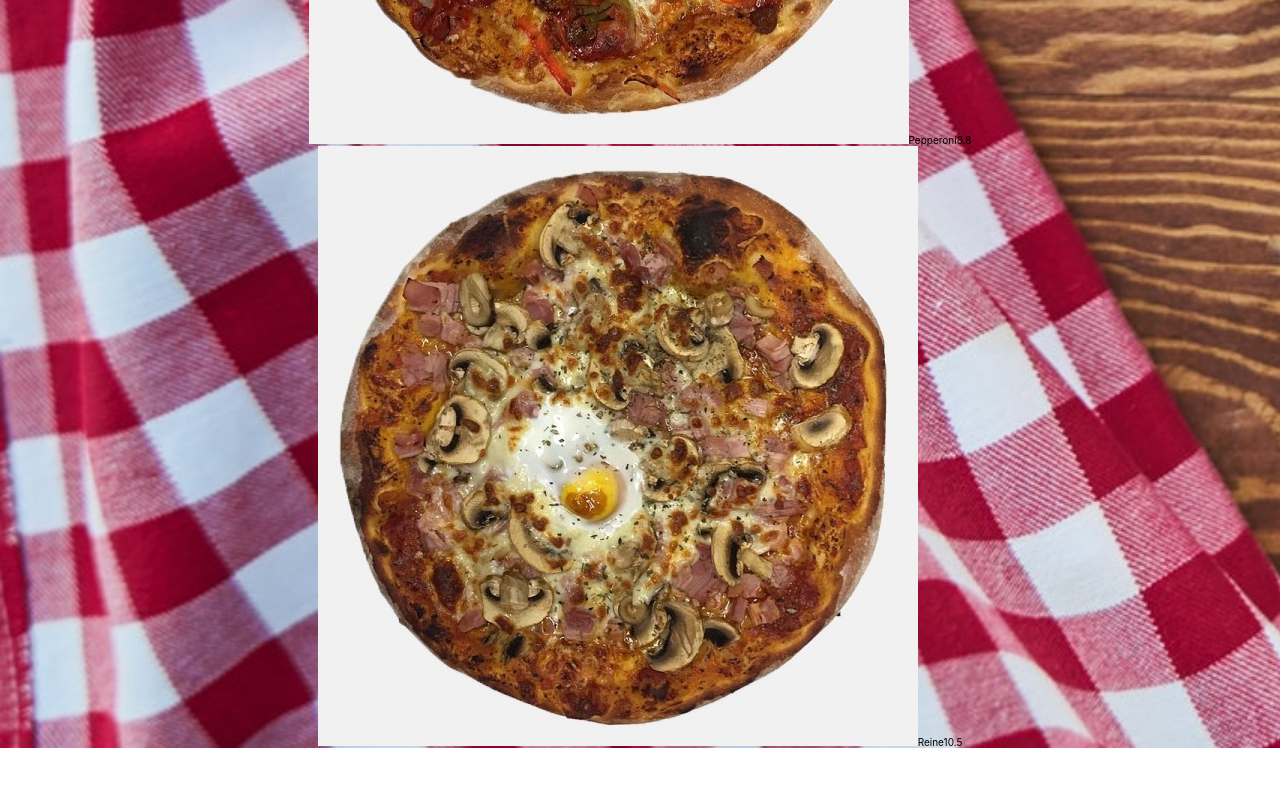
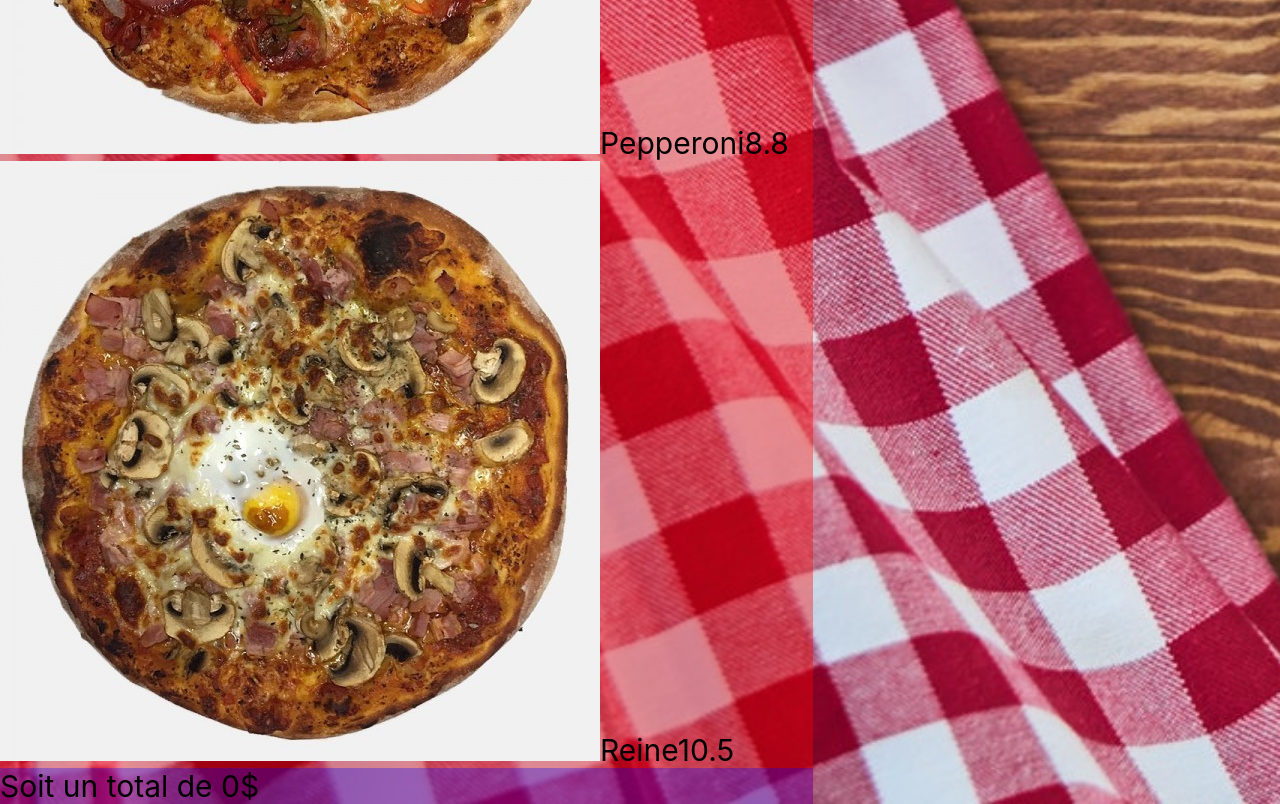
Before and after one commit to Florian59c/Pizza3000, a React (Create React App) app: page /company/1 in a window 1280 px wide. Shown: the part 1660-2464 px from the top of the page. Before the commit the page ends 2408 px from the top, so only its background shows below. Built offline with nearby package versions, Linux system fonts and the light colour scheme.

Commit message:
Ajout avant de manger background color

```diff
--- a/src/App.js
+++ b/src/App.js
@@ -1,5 +1,6 @@
 import { useState } from 'react';
 import Pizza from './components/Pizza';
+import Cart from './components/Cart';
 import piz1 from "./img/4-fromages.jpg";
 import piz2 from "./img/marguerita.jpg";
 import piz3 from "./img/pepperoni.jpg";
@@ -8,7 +9,7 @@ import './App.css';
 import './index.css';
 
 
-function App  ()  {
+const App =  () => {
 
   const [pizzas, setPizzas] = useState([
     {
@@ -37,6 +38,20 @@ function App  ()  {
 
     },
   ]);
+  const [cart, setCart] = useState({
+    items: [],
+    total: 0
+  })
+
+  const addToCart = (pizza) => {
+    const item ={...pizza};
+    item.id = `${item.id}-${Date.now()};`
+
+    setCart({
+      items: [...cart.items, item],
+      total: cart.total + pizza.price
+    });
+  }
 
 
   const listPizzas = pizzas.map(pizza => {
@@ -46,15 +61,19 @@ function App  ()  {
         name={pizza.name}
         price={pizza.price}
         image={pizza.picture}
-      // action={() => addToCart(pizza)}
+       action={() => addToCart(pizza)}
       />
     )
   })
 
   return (
-    <div className="App">
-      <div>
+    <div className="App-pizza">
         {listPizzas}
+      <div className="App-cart">
+        <Cart
+        items={cart.items}
+        total={cart.total}
+        />
       </div>
     </div>
   );
--- /dev/null
+++ b/src/components/Cart.js
@@ -0,0 +1,20 @@
+import React from 'react'
+
+const Cart = ({items,total}) => {
+
+    // const cartItems =items.map(item => {
+    //     return(
+    //         <div key={item.id}>{item.name} - {item.price}$</div>
+    //     )
+    // })
+  return (
+    <div>
+        {/* {cartItems} */}
+        <div className="App-cart-total">
+            Soit un total de {total}$
+        </div>
+    </div>
+  )
+}
+
+export default Cart
--- a/src/components/Pizza.js
+++ b/src/components/Pizza.js
@@ -2,7 +2,7 @@ import React from 'react'
 
 const Pizza = ({name,price,image,action}) => {
     return (
-        <div className="App-pizza" onClick={action}>
+        <div className="pizza-list" onClick={action}>
             <img src={image} alt="" />
             <span>{name}</span>
             <span>{price}</span>
--- a/src/index.css
+++ b/src/index.css
@@ -22,3 +22,12 @@ code {
   font-family: source-code-pro, Menlo, Monaco, Consolas, 'Courier New',
     monospace;
 }
+.App-pizza{
+  background-color: rgba(255, 0, 0, 0.377);
+  display: inline-block;
+  font-size: 3rem;
+}
+.App-cart-total{
+  background-color: rgba(0, 0, 255, 0.305);
+  font-size: 3rem;
+}
```
